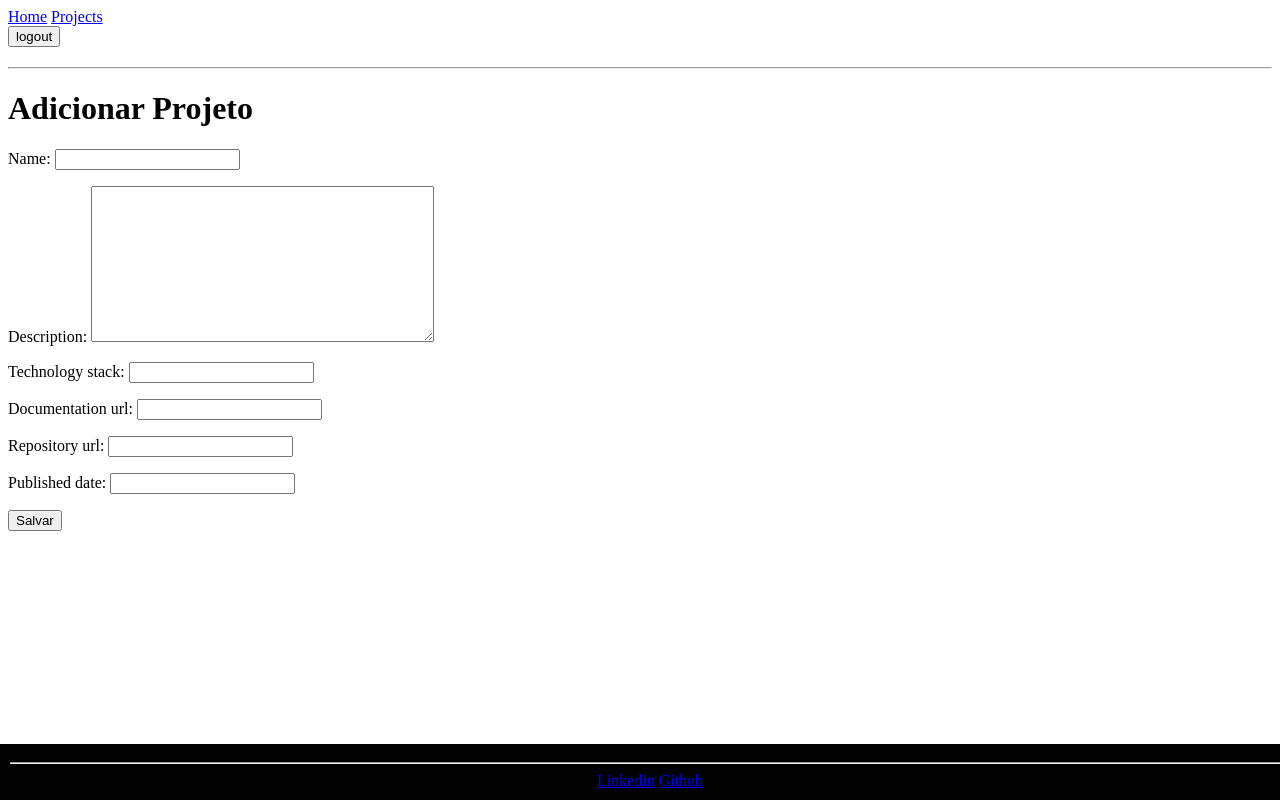
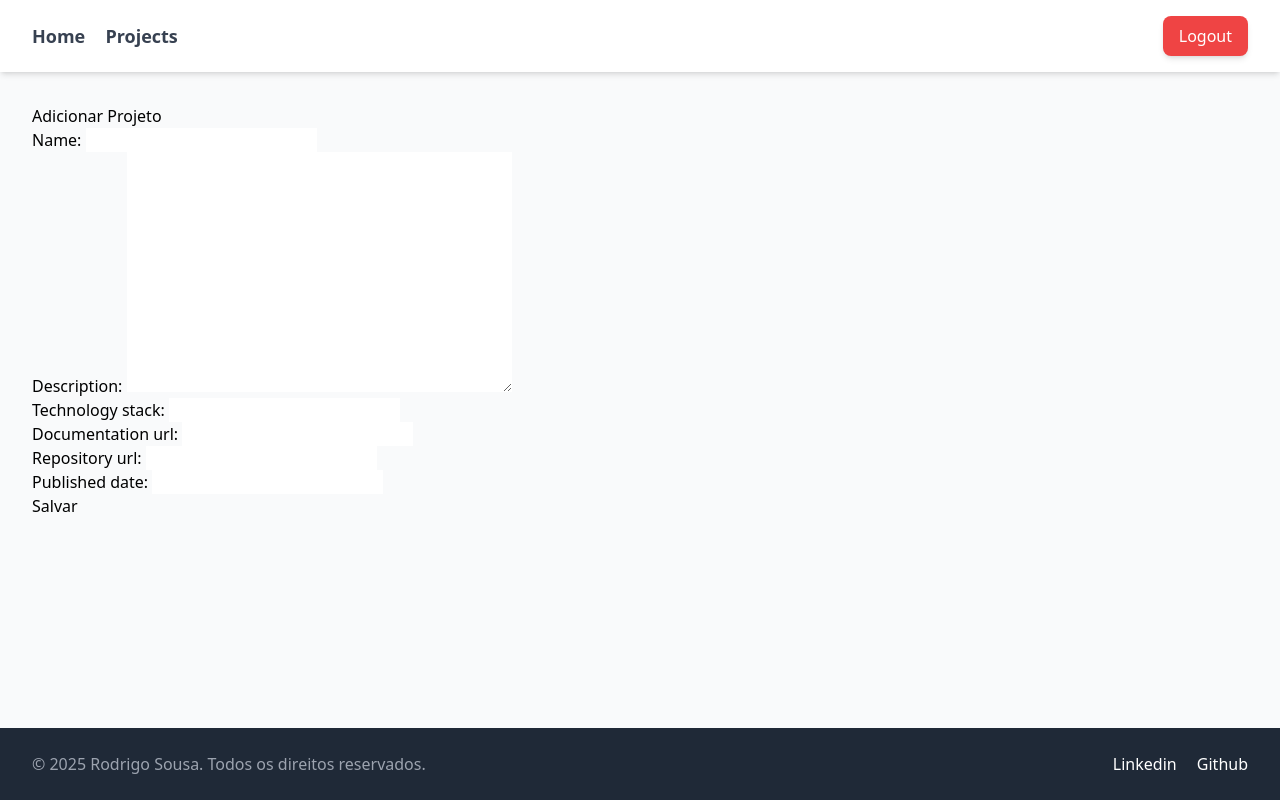
Before and after one commit to rodrigosousa64/PortifolioWithDjango, a Django app: page /projects/adicionar/ in a window 1280 px wide. Run offline with Django 5.2, Linux system fonts and the light colour scheme; the visitor is signed in with stand-in values (Sample User, id 1); style sheets or scripts are compiled from the project's sources.

Commit message:
add config tailwind

```diff
--- /dev/null
+++ b/core/assets/css/input.css
@@ -0,0 +1,3 @@
+@tailwind base;
+@tailwind components;
+@tailwind utilities;
--- a/projects/static/projects/base.css
+++ /dev/null
@@ -1,21 +0,0 @@
-body {
-
-    background-color: rgb(255, 255, 255);
-    color: #000000;
-
-
-
-}
-
-
-
-footer {
-    background-color: rgb(0, 0, 0);
-    color: rgb(255, 255, 255);
-    text-align: center;
-    padding: 10px;
-    position: fixed;
-    left: 0;
-    bottom: 0;
-    width: 100%;
-}
--- a/projects/templates/projects/base.html
+++ b/projects/templates/projects/base.html
@@ -1,55 +1,62 @@
-
 {% load static %}
 <!DOCTYPE html>
-<html lang="en">
+<html lang="pt-br">
 <head>
-    <meta charset="pt=br">
+    <meta charset="UTF-8">
     <meta name="viewport" content="width=device-width, initial-scale=1.0">
-   <title>{% block head %} Portifolio {% endblock %}</title>
-   <link rel="stylesheet" href="{% static 'projects/base.css' %}">
+    <title>{% block head %} Portifolio {% endblock %}</title>
+
+    <link rel="stylesheet" href="{% static 'css/output.css' %}">
 </head>
-<body>
 
-  <div id="navbar" style = "inline-block; margin-bottom: 20px;">
-     <a href="/home">Home</a>
-     <a href="/projects"> Projects</a>
+<body class="bg-gray-50 min-h-screen flex flex-col">
 
-     {% if user.is_authenticated%}
-        <form method="POST" action="{% url 'logout' %}">
-          {% csrf_token %}
-          <input type="submit" value="logout">
-        </form>
+    <header class="bg-white shadow-md">
+        <div class="max-w-7xl mx-auto px-4 sm:px-6 lg:px-8 py-4 flex justify-between items-center">
 
-      {% else %}
-     <a href="/login"> login</a>
-      {% endif %}
+            <nav id="navbar" class="space-x-4">
+                <a href="/home" class="text-lg font-semibold text-gray-700 hover:text-indigo-600 transition duration-150">Home</a>
+                <a href="/projects" class="text-lg font-semibold text-gray-700 hover:text-indigo-600 transition duration-150">Projects</a>
+            </nav>
 
-     {% comment %} <a href="/documetation">Documetation</a> {% endcomment %}
-     {% comment %} <a href="/about">About</a> {% endcomment %}
-  </div>
+            <div class="flex items-center space-x-4">
+                {% if user.is_authenticated %}
+                <form method="POST" action="{% url 'logout' %}" class="inline-block">
+                    {% csrf_token %}
+                    <button type="submit" class="px-4 py-2 bg-red-500 text-white font-medium rounded-lg hover:bg-red-600 transition duration-150 shadow-md">
+                        Logout
+                    </button>
+                </form>
+                {% else %}
+                <a href="/login" class="px-4 py-2 bg-indigo-500 text-white font-medium rounded-lg hover:bg-indigo-600 transition duration-150 shadow-md">
+                    Login
+                </a>
+                {% endif %}
+            </div>
+        </div>
+    </header>
 
-   <hr>
+    <main class="flex-grow max-w-7xl mx-auto w-full px-4 sm:px-6 lg:px-8 py-8">
+        {% block content %}
+        {% endblock %}
+    </main>
 
+    <footer class="mt-auto bg-gray-800 text-white py-6">
+        <div class="max-w-7xl mx-auto px-4 sm:px-6 lg:px-8 flex justify-between items-center">
+            <p class="text-gray-400">&copy; 2025 Rodrigo Sousa. Todos os direitos reservados.</p>
 
-    {% block content %}
+            <div name="footer-content" class="space-x-4">
+                <a href="https://www.linkedin.com/in/rodrigo-sousa-barbosa-4702872b8/" target="_blank"
+                   class="hover:text-indigo-400 transition duration-150">
+                    <i class="fab fa-linkedin"></i> Linkedin
+                </a>
+                <a href="https://github.com/rodrigosousa64?tab=repositories" target="_blank"
+                   class="hover:text-indigo-400 transition duration-150">
+                    <i class="fab fa-github"></i> Github
+                </a>
+            </div>
+        </div>
+    </footer>
 
-
-
-
-    {% endblock %}
-
-
-
-     <footer>
-       <hr>
-
-       <div name="fotter-content">
-       <a href="https://www.linkedin.com/in/rodrigo-sousa-barbosa-4702872b8/" target="_blank"> Linkedin</a>
-       <a href="https://github.com/rodrigosousa64?tab=repositories" target="_blank">Github</a>
-
-
-
-     </footer>
-
-</body>
+    </body>
 </html>
--- /dev/null
+++ b/tailwind.config.js
@@ -0,0 +1,13 @@
+// tailwind.config.js
+/** @type {import('tailwindcss').Config} */
+module.exports = {
+  content: [
+
+    "**/templates/**/*.html",
+
+  ],
+  theme: {
+    extend: {},
+  },
+  plugins: [],
+}
```
Also changed, not shown: core/settings.py (+21 -0 lines), projects/templates/projects/projects.html (+43 -11 lines), 1 other file.
